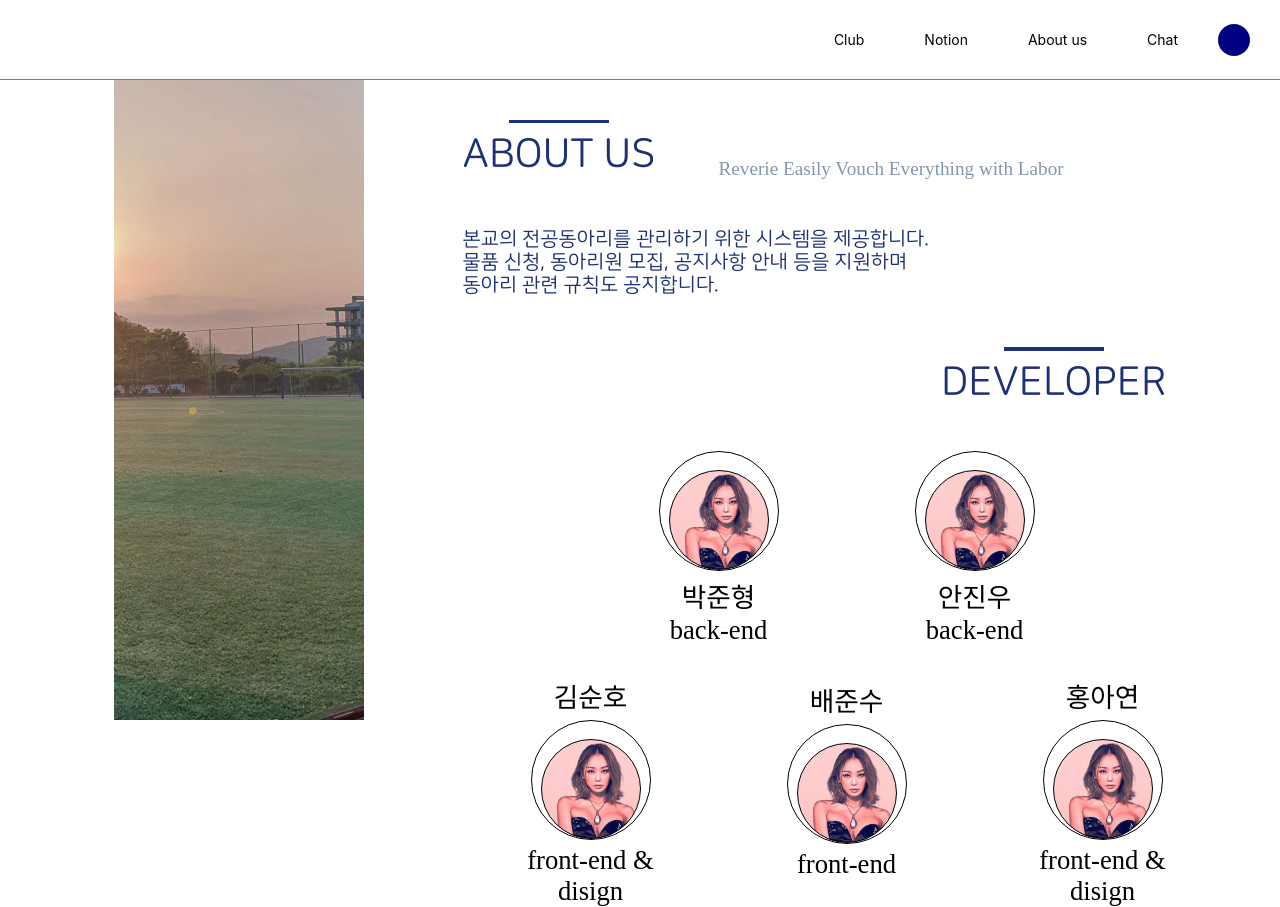
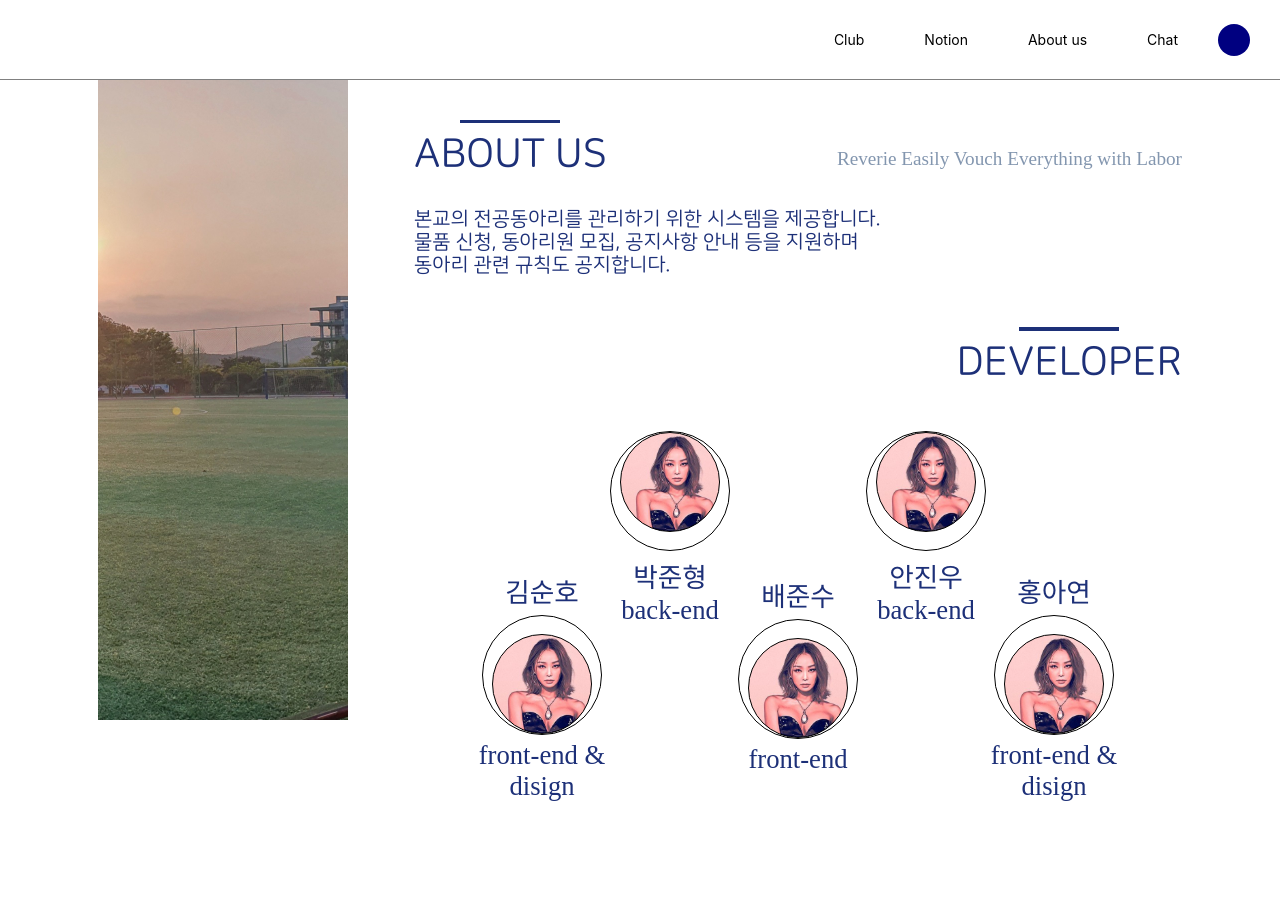
Before and after one commit to RE-VEL/REVEL-frontend-V1, a Next.js app: page /reverie in a window 1280 px wide. After the commit the page ends 802 px from the top, so only its background shows below. Built offline with nearby package versions, Linux system fonts and the light colour scheme; a web font is replaced by a local one.

Commit message:
Style: 원 방향, 배치 수정

```diff
--- a/pages/reverie.tsx
+++ b/pages/reverie.tsx
@@ -11,9 +11,11 @@ const Reverie: NextPage = () => {
             <TextDiv>
               <AboutUs>
                 <LineDiv></LineDiv>
-                <Mtxt>ABOUT US</Mtxt>
+                <Mtxt style={{ marginBottom: '20px' }}>ABOUT US</Mtxt>
               </AboutUs>
-              <RevelTxt>Reverie Easily Vouch Everything with Labor</RevelTxt>
+              <RevelTxt style={{ textAlign: 'right' }}>
+                Reverie Easily Vouch Everything with Labor
+              </RevelTxt>
             </TextDiv>
             <TextDiv style={{ margin: 0 }}>
               <Mtxt
@@ -50,10 +52,10 @@ const Reverie: NextPage = () => {
               </DevDiv>
             </Line>
 
-            <Line style={{ marginTop: 30 }}>
+            <Line style={{ marginTop: 30, position: 'relative', top: '-85px' }}>
               <DevDiv>
                 <Filed>front-end & disign</Filed>
-                <OutCir>
+                <OutCir style={{ alignItems: 'flex-end' }}>
                   <InCir></InCir>
                 </OutCir>
                 <Name>김순호</Name>
@@ -61,7 +63,7 @@ const Reverie: NextPage = () => {
 
               <DevDiv>
                 <Filed style={{ marginBottom: 23 }}>front-end </Filed>
-                <OutCir>
+                <OutCir style={{ alignItems: 'flex-end' }}>
                   <InCir></InCir>
                 </OutCir>
                 <Name>배준수</Name>
@@ -69,7 +71,7 @@ const Reverie: NextPage = () => {
 
               <DevDiv>
                 <Filed>front-end & disign</Filed>
-                <OutCir>
+                <OutCir style={{ alignItems: 'flex-end' }}>
                   <InCir></InCir>
                 </OutCir>
                 <Name>홍아연</Name>
@@ -118,7 +120,7 @@ const TextDiv = styled.div`
 
 const TextDiv2 = styled.div`
   margin-top: 30px;
-  width: 50vw;
+  width: 60vw;
   display: flex;
   align-items: center;
   justify-content: space-between;
@@ -138,14 +140,14 @@ const BackDiv = styled.div`
   height: 100vh;
   width: 100vw;
   display: flex;
-  justify-content: right;
+  justify-content: center;
 `;
 
 const InDiv = styled.div`
   height: 100vh;
   width: 95vw;
   display: flex;
-  justify-content: space-around;
+  justify-content: space-evenly;
 `;
 const ImgDiv = styled.div`
   height: 90vh;
@@ -162,12 +164,14 @@ const Name = styled.p`
   font-size: 20pt;
   background-color: white;
   margin: 0%;
+  color: #1d3078;
 `;
 const Filed = styled.p`
   font-family: 'suncheon';
   font-size: 20pt;
   margin: 0%;
   text-align: center;
+  color: #1d3078;
 `;
 const DevDiv = styled.div`
   display: flex;
@@ -181,7 +185,7 @@ const OutCir = styled.div`
   border-radius: 100%;
   border: 1px solid black;
   display: flex;
-  align-items: flex-end;
+
   justify-content: center;
   margin: 5px;
 `;
@@ -202,6 +206,7 @@ const Line = styled.div`
   align-items: center;
   justify-content: space-around;
   width: 60vw;
+  position: relative;
 `;
 
 export default Reverie;
```
